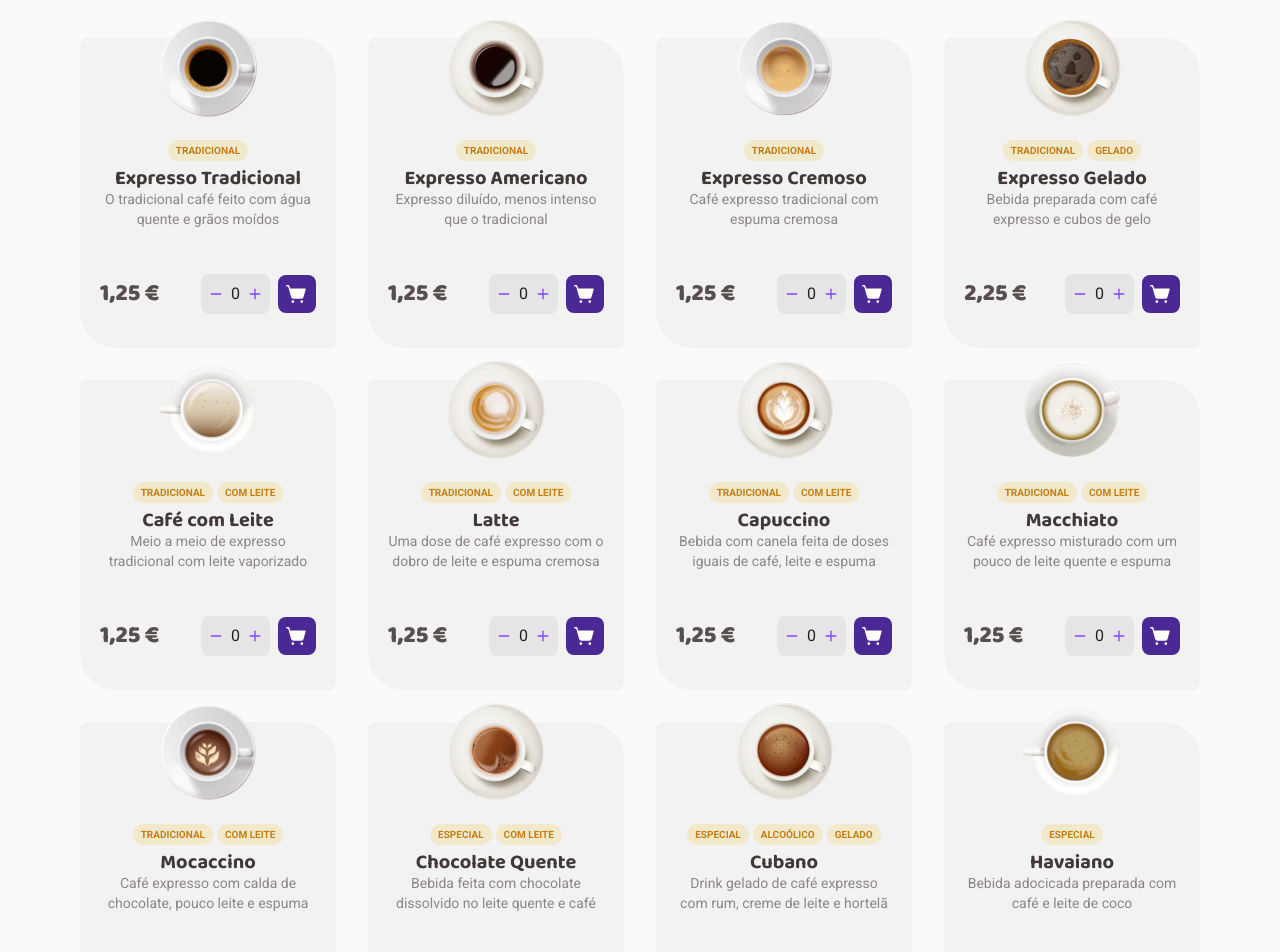
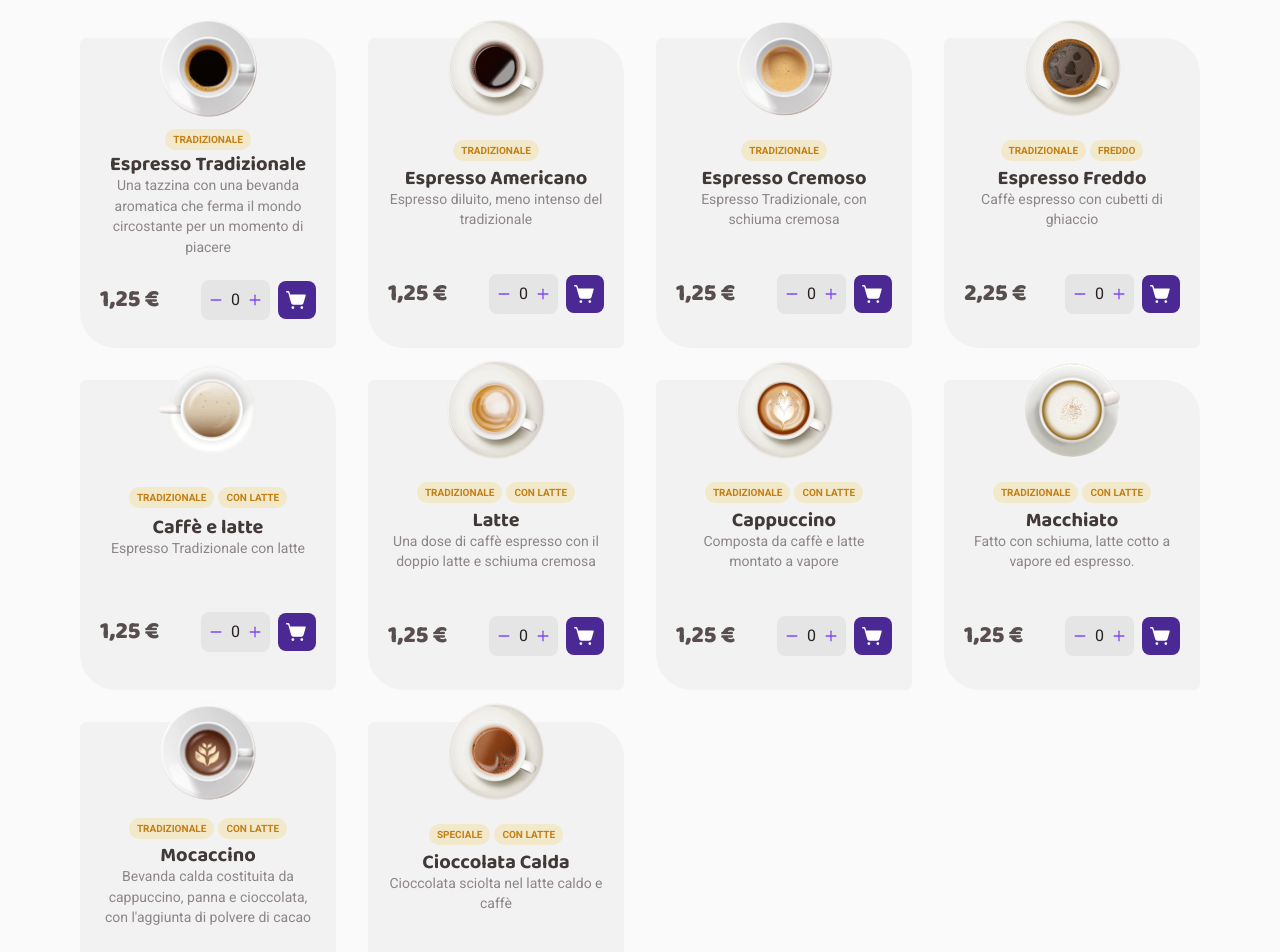
Before and after one commit to filipesaretta/coffeeDelivery, a React (Vite) app: page / in a window 1280 px wide. Shown: the part 520-1472 px from the top of the page. Built offline with nearby package versions, Linux system fonts and the light colour scheme.

Commit message:
Refactor language

```diff
--- a/src/components/OrderSummaryCard/index.tsx
+++ b/src/components/OrderSummaryCard/index.tsx
@@ -31,9 +31,9 @@ export function OrderSummaryCard() {
         <table>
           <thead>
             <tr>
-              <th>Total de itens</th>
-              <th>Entrega</th>
-              <th>Total</th>
+              <th>Totale Caffè</th>
+              <th>Consegna</th>
+              <th>Totale</th>
             </tr>
           </thead>
           <tbody>
@@ -44,7 +44,7 @@ export function OrderSummaryCard() {
             </tr>
           </tbody>
         </table>
-        <ConfirmButton>confirmar pedido</ConfirmButton>
+        <ConfirmButton>Confermare la Richiesta</ConfirmButton>
       </OrderSummary>
     </OrderSummaryContainer>
   )
--- a/src/data/storeItems.json
+++ b/src/data/storeItems.json
@@ -2,151 +2,108 @@
   {
     "id": 1,
     "image": "/src/assets/img/expresso.png",
-    "name": "Expresso Tradicional",
-    "description": "O tradicional café feito com água quente e grãos moídos",
+    "name": "Espresso Tradizionale",
+    "description": "Una tazzina con una bevanda aromatica che ferma il mondo circostante per un momento di piacere",
     "price": 1.25,
     "tags": [
-      "Tradicional"
+      "Tradizionale"
     ]
   },
   {
     "id": 2,
     "image": "/src/assets/img/americano.png",
-    "name": "Expresso Americano",
-    "description": "Expresso diluído, menos intenso que o tradicional",
+    "name": "Espresso Americano",
+    "description": "Espresso diluito, meno intenso del tradizionale",
     "price": 1.25,
     "tags": [
-      "Tradicional"
+      "Tradizionale"
     ]
   },
   {
     "id": 3,
     "image": "/src/assets/img/expresso-cremoso.png",
-    "name": "Expresso Cremoso",
-    "description": "Café expresso tradicional com espuma cremosa",
+    "name": "Espresso Cremoso",
+    "description": "Espresso Tradizionale, con schiuma cremosa",
     "price": 1.25,
     "tags": [
-      "Tradicional"
+      "Tradizionale"
     ]
   },
   {
     "id": 4,
     "image": "/src/assets/img/cafe-gelado.png",
-    "name": "Expresso Gelado",
-    "description": "Bebida preparada com café expresso e cubos de gelo",
+    "name": "Espresso Freddo",
+    "description": "Caffè espresso con cubetti di ghiaccio",
     "price": 2.25,
     "tags": [
-      "Tradicional",
-      "Gelado"
+      "Tradizionale",
+      "Freddo"
     ]
   },
   {
     "id": 5,
     "image": "/src/assets/img/cafe-com-leite.png",
-    "name": "Café com Leite",
-    "description": "Meio a meio de expresso tradicional com leite vaporizado",
+    "name": "Caffè e latte",
+    "description": "Espresso Tradizionale con latte",
     "price": 1.25,
     "tags": [
-      "Tradicional",
-      "Com Leite"
+      "Tradizionale",
+      "Con Latte"
     ]
   },
   {
     "id": 6,
     "image": "/src/assets/img/latte.png",
     "name": "Latte",
-    "description": "Uma dose de café expresso com o dobro de leite e espuma cremosa",
+    "description": "Una dose di caffè espresso con il doppio latte e schiuma cremosa",
     "price": 1.25,
     "tags": [
-      "Tradicional",
-      "Com Leite"
+      "Tradizionale",
+      "Con Latte"
     ]
   },
   {
     "id": 7,
     "image": "/src/assets/img/cappuccino.png",
-    "name": "Capuccino",
-    "description": "Bebida com canela feita de doses iguais de café, leite e espuma",
+    "name": "Cappuccino",
+    "description": "Composta da caffè e latte montato a vapore",
     "price": 1.25,
     "tags": [
-      "Tradicional",
-      "Com Leite"
+      "Tradizionale",
+      "Con Latte"
     ]
   },
   {
     "id": 8,
     "image": "/src/assets/img/macchiato.png",
     "name": "Macchiato",
-    "description": "Café expresso misturado com um pouco de leite quente e espuma",
+    "description": "Fatto con schiuma, latte cotto a vapore ed espresso.",
     "price": 1.25,
     "tags": [
-      "Tradicional",
-      "Com Leite"
+      "Tradizionale",
+      "Con Latte"
     ]
   },
   {
     "id": 9,
     "image": "/src/assets/img/mochaccino.png",
     "name": "Mocaccino",
-    "description": "Café expresso com calda de chocolate, pouco leite e espuma",
+    "description": "Bevanda calda costituita da cappuccino, panna e cioccolata, con l'aggiunta di polvere di cacao",
     "price": 1.25,
     "tags": [
-      "Tradicional",
-      "Com Leite"
+      "Tradizionale",
+      "Con Latte"
     ]
   },
   {
     "id": 10,
     "image": "/src/assets/img/chocolate-quente.png",
-    "name": "Chocolate Quente",
-    "description": "Bebida feita com chocolate dissolvido no leite quente e café",
+    "name": "Cioccolata Calda",
+    "description": "Cioccolata sciolta nel latte caldo e caffè",
     "price": 2.55,
     "tags": [
-      "Especial",
-      "Com Leite"
-    ]
-  },
-  {
-    "id": 11,
-    "image": "/src/assets/img/cubano.png",
-    "name": "Cubano",
-    "description": "Drink gelado de café expresso com rum, creme de leite e hortelã",
-    "price": 1.25,
-    "tags": [
-      "Especial",
-      "Alcoólico",
-      "Gelado"
-    ]
-  },
-  {
-    "id": 12,
-    "image": "/src/assets/img/havaiano.png",
-    "name": "Havaiano",
-    "description": "Bebida adocicada preparada com café e leite de coco",
-    "price": 1.25,
-    "tags": [
-      "Especial"
-    ]
-  },
-  {
-    "id": 13,
-    "image": "/src/assets/img/arabe.png",
-    "name": "Árabe",
-    "description": "Bebida preparada com grãos de café árabe e especiarias",
-    "price": 2.25,
-    "tags": [
-      "Especial"
-    ]
-  },
-  {
-    "id": 14,
-    "image": "/src/assets/img/irlandes.png",
-    "name": "Irlandês",
-    "description": "Bebida a base de café, uísque irlandês, açúcar e chantilly",
-    "price": 1.25,
-    "tags": [
-      "Especial",
-      "Alcoólico"
+      "Speciale",
+      "Con Latte"
     ]
   }
 ]
--- a/src/pages/Checkout/index.tsx
+++ b/src/pages/Checkout/index.tsx
@@ -58,7 +58,7 @@ export function Checkout() {
 
   return (
     <FormContainer>
-      <h1>Complete seu pedido</h1>
+      <h1>Carello</h1>
       <Form onSubmit={handleSubmit(onSubmit)}>
         <FormAdress>
           <Title>
@@ -66,47 +66,47 @@ export function Checkout() {
               <MapPinLine size={22} weight="regular" color="#C47F17" />
             </span>
             <div>
-              <p>Endereço de Entrega</p>
-              <p>Informe o endereço onde deseja receber seu pedido</p>
+              <p>Indirizzo</p>
+              <p>Inserisci l&apos;indirizzo dove vuoi ricevere il tuo caffè</p>
             </div>
           </Title>
 
           <input
-            placeholder="CEP"
+            placeholder="CAP"
             {...register('cep', {
               required: true,
-              pattern: /^[0-9]{5}-[0-9]{3}$/,
+              pattern: /^[0-9]{5}$/,
             })}
           />
           {errors.cep && errors.cep.type === 'required' && (
-            <span>This field is required</span>
+            <span>Questo campo è obbligatorio</span>
           )}
           {errors.cep && errors.cep.type === 'pattern' && (
-            <span> CEP is invalid ex: 12345-678 </span>
+            <span> CAP non è valido - es: 12345 </span>
           )}
 
-          <input placeholder="Rua" {...register('rua', { required: true })} />
-          {errors.rua && <span>This field is required</span>}
+          <input placeholder="Via" {...register('rua', { required: true })} />
+          {errors.rua && <span>Questo campo è obbligatorio</span>}
 
           <div className="two-inputs">
             <input
               type="number"
-              placeholder="Número"
+              placeholder="Numero"
               {...register('numero', { required: true })}
             />
-            {errors.numero && <span>This field is required</span>}
+            {errors.numero && <span>Questo campo è obbligatorio</span>}
             <input placeholder="Complemento" {...register('complemento')} />
           </div>
           <div className="three-inputs">
             <input
-              placeholder="Bairro"
+              placeholder="Quartiere"
               {...register('bairro', { required: true })}
             />
-            {errors.bairro && <span>This field is required</span>}
-            <input placeholder="Cidade" {...register('cidade')} />
-            {errors.cidade && <span>This field is required</span>}
-            <input placeholder="UF" {...register('uf')} />
-            {errors.uf && <span>This field is required</span>}
+            {errors.bairro && <span>Questo campo è obbligatorio</span>}
+            <input placeholder="Città" {...register('cidade')} />
+            {errors.cidade && <span>Questo campo è obbligatorio</span>}
+            <input placeholder="Targa" {...register('uf')} />
+            {errors.uf && <span>Questo campo è obbligatorio</span>}
           </div>
         </FormAdress>
 
@@ -118,8 +118,8 @@ export function Checkout() {
             <div>
               <p>Pagamento</p>
               <p>
-                O pagamento é feito na entrega. Escolha a forma que deseja
-                pagar.
+                Il pagamento è fatto nella consegna. Sceglie la forma in cui
+                vuoi pagare:
               </p>
             </div>
           </Title>
@@ -129,18 +129,18 @@ export function Checkout() {
               onClick={() => setPayment('Cartão de Crédito')}
             >
               <CreditCard size={22} weight="regular" color="#8047F8" />
-              <span> Cartão de crédito</span>
+              <span> Cata di credito</span>
             </button>
             <button
               type="button"
               onClick={() => setPayment('Cartão de Débito')}
             >
               <Bank size={22} weight="regular" color="#8047F8" />
-              <span>Cartão de débito</span>
+              <span>Carta di debito</span>
             </button>
             <button type="button" onClick={() => setPayment('Dinheiro')}>
               <Money size={22} weight="regular" color="#8047F8" />
-              <span>Dinheiro</span>
+              <span>Soldi</span>
             </button>
           </PaymentSelection>
         </FormPayment>
--- a/src/pages/Success/index.tsx
+++ b/src/pages/Success/index.tsx
@@ -11,8 +11,8 @@ export function Success() {
   return (
     <DeliveryContainer>
       <Title>
-        <h1>Pedido Confirmado</h1>
-        <p>Agora é só aguardar que logo o café chegará até você</p>
+        <h1>Richiesta Confermata</h1>
+        <p>Adesso tra pochi minuti il tuo caffè arriverà</p>
       </Title>
       <AddressContainer>
         <Details>
@@ -21,7 +21,7 @@ export function Success() {
           </span>
           <div>
             <p>
-              Entrega em{' '}
+              Consegna{' '}
               <b>
                 {rua}, {numero}
               </b>
@@ -36,7 +36,7 @@ export function Success() {
             <Timer size={16} weight="fill" />
           </span>
           <div>
-            <p>Previsão de entrega</p>
+            <p>Previsione di Consegna</p>
             <p>
               <b>20 min - 30 min</b>
             </p>
@@ -47,7 +47,7 @@ export function Success() {
             <CurrencyDollar size={16} />
           </span>
           <div>
-            <p>Pagamento na entrega</p>
+            <p>Pagamento alla consegna</p>
             <p>
               <b>{payment}</b>
             </p>
```
